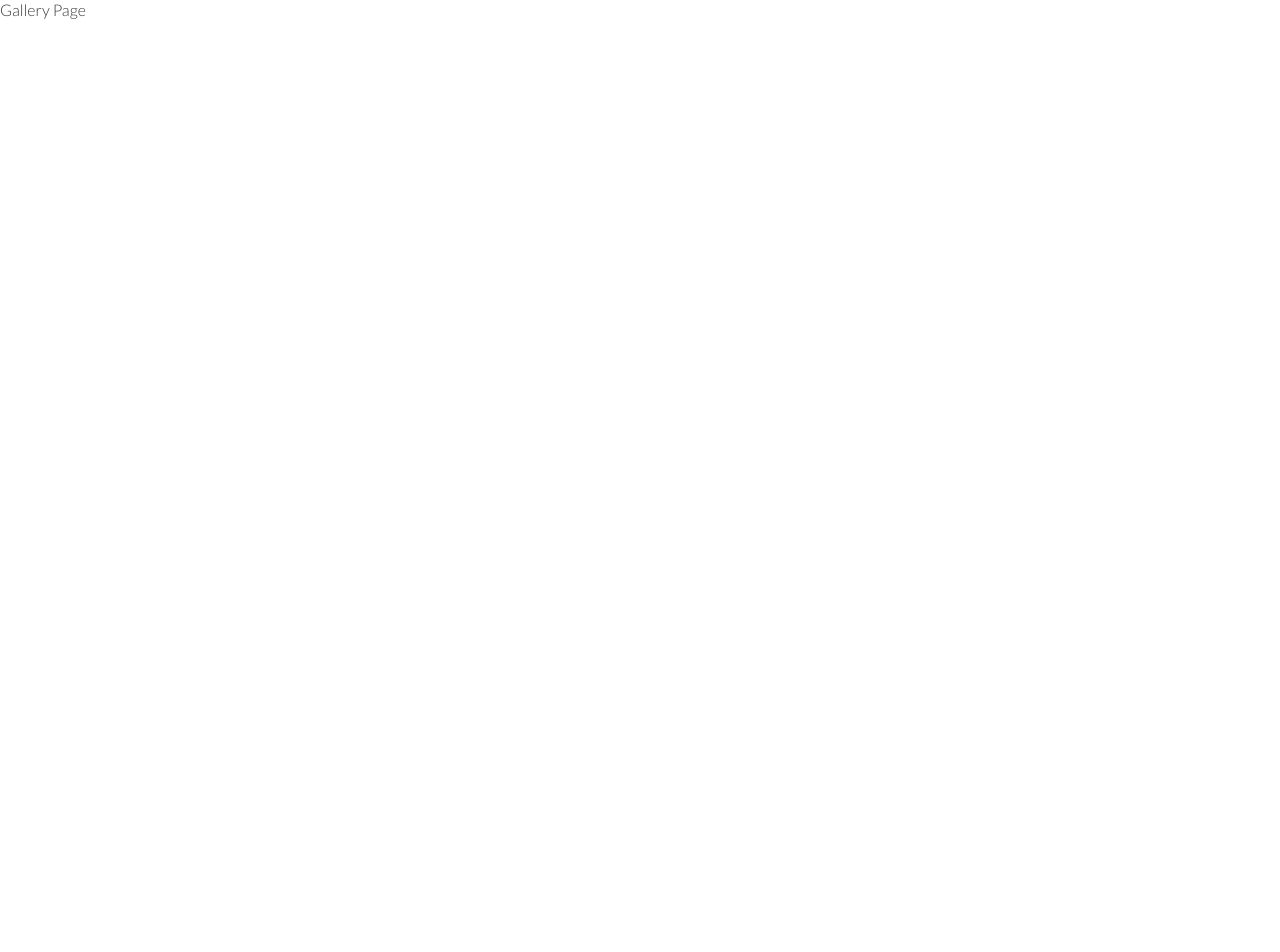
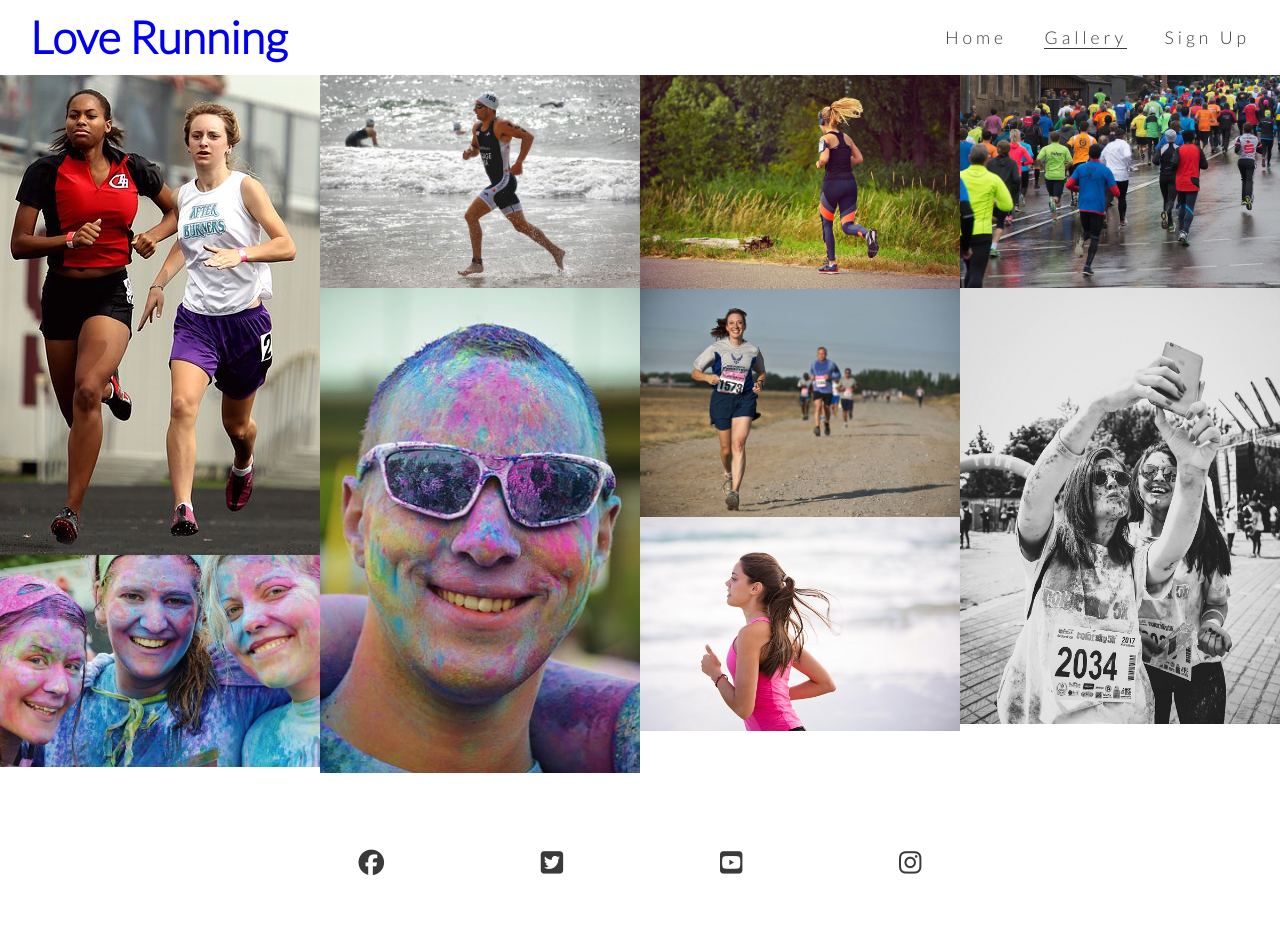
Before and after one commit to EtaBigDinner/love-running, a plain HTML site: page gallery.html in a window 1280 px wide. Before the commit the page ends 800 px from the top, so only its background shows below. Drawn offline with Linux system fonts and the light colour scheme.

Commit message:
Add gallery content and style

```diff
--- a/assets/css/style.css
+++ b/assets/css/style.css
@@ -200,3 +200,14 @@ footer ul i {
     padding: 5%;
     color:#3a3a3a
 }
+
+/*gallery*/
+#photos {
+    clear: both;
+    line-height: 0;
+    column-count: 4;
+    column-gap: 0px;
+}
+#photos > img {
+    width:100%;
+    }
--- a/gallery.html
+++ b/gallery.html
@@ -1,5 +1,6 @@
 <!DOCTYPE html>
 <html lang="en">
+
 <head>
     <meta charset="UTF-8">
     <meta http-equiv="X-UA-Compatible" content="IE=edge">
@@ -8,10 +9,62 @@
     <meta name="keywords" content="love running, running club, dublin, ireland">
 
     <link rel="stylesheet" href="assets/css/style.css">
+    <title>Love Running</title>
 
-    <title>Gallery</title>
 </head>
+
 <body>
- <p>Gallery Page</p>
+    <header>
+        <a href="index.html">
+            <h1 id="logo">Love Running</h1>
+        </a>
+        <nav id="menu">
+            <ul>
+                <li>
+                    <a href="index.html" alt="Link to the Home Page">Home</a>
+                </li>
+                <li>
+                    <a class="active" href="gallery.html" alt="Link to Gallery Page">Gallery</a>
+                </li>
+                <li>
+                    <a href="sign-up.html" alt="Link to sign up">Sign Up</a>
+                </li>
+            </ul>
+        </nav>
+    </header>
+    <section id="photos">
+        <img src="assets/images/athletes.jpg" alt="Two athletes running together">
+        <img src="assets/images/girls.jpg" alt="Three girls at charity paint running festival">
+        <img src="assets/images/runner3.jpg" alt="Solo male runner jogging on a beach">
+        <img src="assets/images/man.jpg" alt="Man at charity paint running festival">
+        <img src="assets/images/runner1.jpg" alt="Solo feamle runner jogging through phoenix park">
+        <img src="assets/images/runner2.jpg" alt="Runners competing in marathon">
+        <img src="assets/images/runner4.jpg" alt="Solo female runner jogging on a beach">
+        <img src="assets/images/running_gang.jpg" alt="Large group of runners taking part in a marathon on a rainy day">
+        <img src="assets/images/mud-run.jpg" alt="Two women runners taking a muddy selfie after the Mud Runners Championship">
+    </section>
+    <footer>
+        <ul>
+            <li>
+                <a href="https://facebook.com" target="_blank" rel="noopener"
+                    aria-label="Visit our Facebook page (opens in a new tab)"><i class="fab fa-facebook"></i></a>
+            </li>
+            <li>
+                <a href="https://twitter.com" target="_blank" rel="noopener"
+                    aria-label="Visit our Twitter page (opens in a new tab)"><i class="fab fa-twitter-square"></i></a>
+            </li>
+            <li>
+                <a href="https://youtube.com" target="_blank" rel="noopener"
+                    aria-label="Visit our YouTube page (opens in a new tab)"><i class="fab fa-youtube-square"></i></a>
+            </li>
+            <li>
+                <a href="https://instagram.com" target="_blank" rel="noopener"
+                    aria-label="Visit our Instagram page (opens in a new tab)"><i class="fab fa-instagram"></i></a>
+            </li>
+        </ul>
+    </footer>
+    <!-- fontawesome link for icons -->
+    <script src="https://kit.fontawesome.com/8fe31bf3cc.js" crossorigin="anonymous"></script>
 </body>
+
 </html>
```
Also changed, not shown: assets/images/athletes.jpg (added), assets/images/girls.jpg (added), assets/images/man.jpg (added), assets/images/mud-run.jpg (added), assets/images/runner1.jpg (added), assets/images/runner2.jpg (added), assets/images/runner3.jpg (added), assets/images/runner4.jpg (added), assets/images/running_gang.jpg (added).
